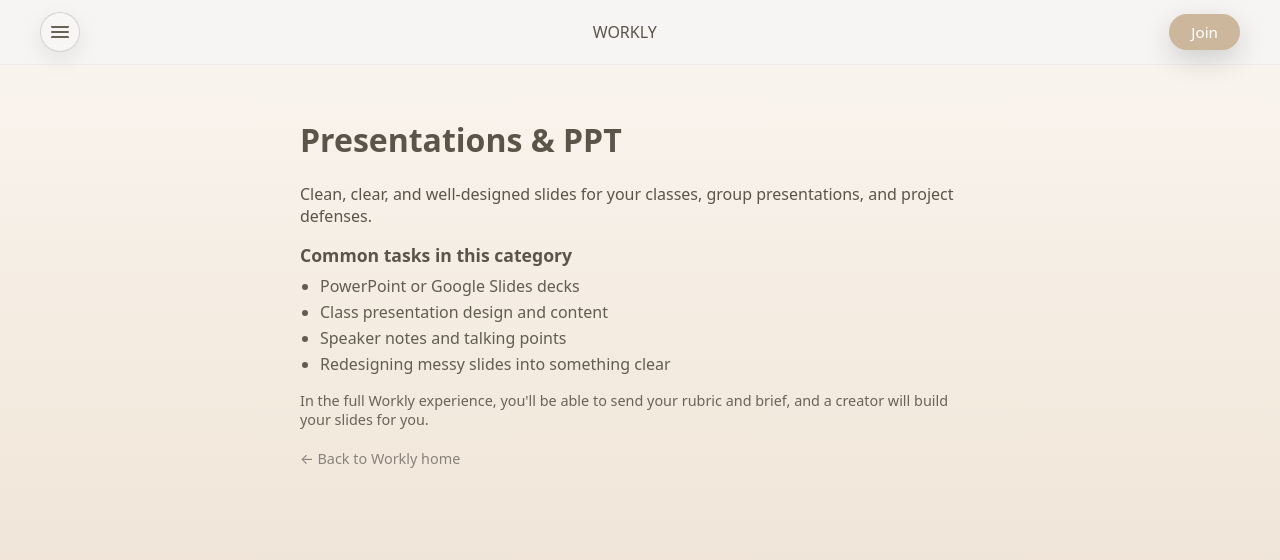
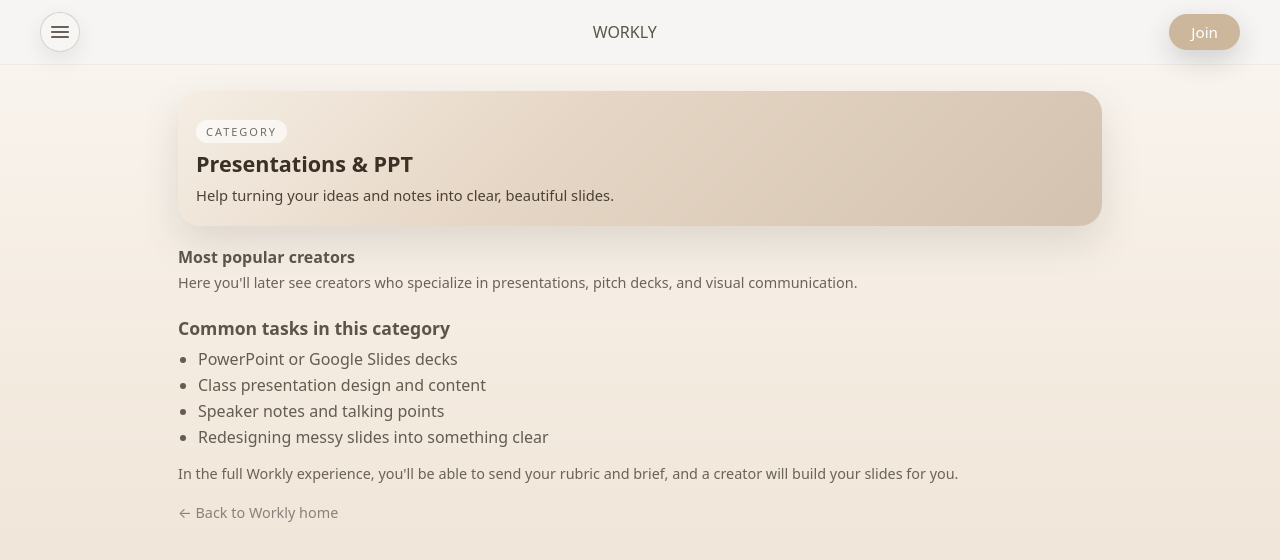
Before and after one commit to SEBRAHEIM/workly-landing, a Next.js app: page /categories/presentations-ppt in a window 1280 px wide. Shown: the top 560 px of the page. Built offline with nearby package versions, Linux system fonts and the light colour scheme.

Commit message:
Add hero gradient card and 'Most popular creators' section on category pages

```diff
--- a/pages/categories/presentations-ppt.js
+++ b/pages/categories/presentations-ppt.js
@@ -6,21 +6,33 @@
   return (
     <div className="category-page">
       <Head>
-        <title>Presentations &amp; PPT | Workly</title>
+        <title>Presentations & PPT | Workly</title>
         <meta
           name="description"
-          content="Clean, clear, and well-designed slides for your classes, group presentations, and defenses."
+          content="Support with class presentations, slides, and visual storytelling."
         />
       </Head>
 
       <Navbar />
 
-      <main className="category-detail">
-        <h1>Presentations &amp; PPT</h1>
-        <p>
-          Clean, clear, and well-designed slides for your classes, group
-          presentations, and project defenses.
-        </p>
+      <main className="category-main">
+        <section className="category-hero">
+          <div className="category-hero-card">
+            <p className="category-pill">Category</p>
+            <h1 className="category-hero-title">Presentations &amp; PPT</h1>
+            <p className="category-hero-subtitle">
+              Help turning your ideas and notes into clear, beautiful slides.
+            </p>
+          </div>
+        </section>
+
+        <section className="category-creators-section">
+          <h2 className="category-creators-heading">Most popular creators</h2>
+          <p className="category-creators-caption">
+            Here you&apos;ll later see creators who specialize in presentations,
+            pitch decks, and visual communication.
+          </p>
+        </section>
 
         <section className="category-detail-body">
           <h2>Common tasks in this category</h2>
--- a/styles/globals.css
+++ b/styles/globals.css
@@ -1353,3 +1353,91 @@
   min-height: 100vh;
   background: var(--bg-soft);
 }
+
+
+
+
+/* Category layout: hero card + creators section */
+
+.category-main {
+  max-width: 960px;
+  margin: 0 auto;
+  padding: 16px 18px 40px;
+}
+
+.category-hero {
+  margin-top: 10px;
+  margin-bottom: 20px;
+}
+
+.category-hero-card {
+  border-radius: 22px;
+  padding: 18px 18px 20px;
+  background: linear-gradient(
+    135deg,
+    #f5eee4 0%,
+    #e6d6c5 40%,
+    #d3c2af 100%
+  );
+  box-shadow: 0 16px 38px rgba(90, 84, 73, 0.16);
+  color: #3a3025;
+}
+
+.category-pill {
+  display: inline-block;
+  padding: 4px 10px;
+  border-radius: 999px;
+  font-size: 11px;
+  letter-spacing: 0.18em;
+  text-transform: uppercase;
+  background: rgba(255, 255, 255, 0.65);
+  color: rgba(90, 84, 73, 0.85);
+  margin-bottom: 6px;
+}
+
+.category-hero-title {
+  font-size: 1.35rem;
+  font-weight: 700;
+  margin: 0 0 6px;
+}
+
+.category-hero-subtitle {
+  margin: 0;
+  font-size: 0.92rem;
+  line-height: 1.5;
+  color: rgba(58, 48, 37, 0.9);
+}
+
+.category-creators-section {
+  margin-bottom: 22px;
+}
+
+.category-creators-heading {
+  font-size: 1rem;
+  font-weight: 600;
+  margin: 0 0 4px;
+  color: var(--sand-5);
+}
+
+.category-creators-caption {
+  margin: 0;
+  font-size: 0.9rem;
+  line-height: 1.5;
+  color: rgba(90, 84, 73, 0.9);
+}
+
+/* Small screen tweaks */
+@media (max-width: 760px) {
+  .category-main {
+    padding-inline: 18px;
+  }
+
+  .category-hero-card {
+    border-radius: 20px;
+    padding: 16px 16px 18px;
+  }
+
+  .category-hero-title {
+    font-size: 1.25rem;
+  }
+}
```
Also changed, not shown: pages/categories/excel-data.js (+20 -8 lines), pages/categories/group-projects.js (+20 -8 lines), pages/categories/other-uni-tasks.js (+20 -8 lines), pages/categories/programming-tech.js (+20 -8 lines), pages/categories/reports-essays.js (+20 -8 lines).
